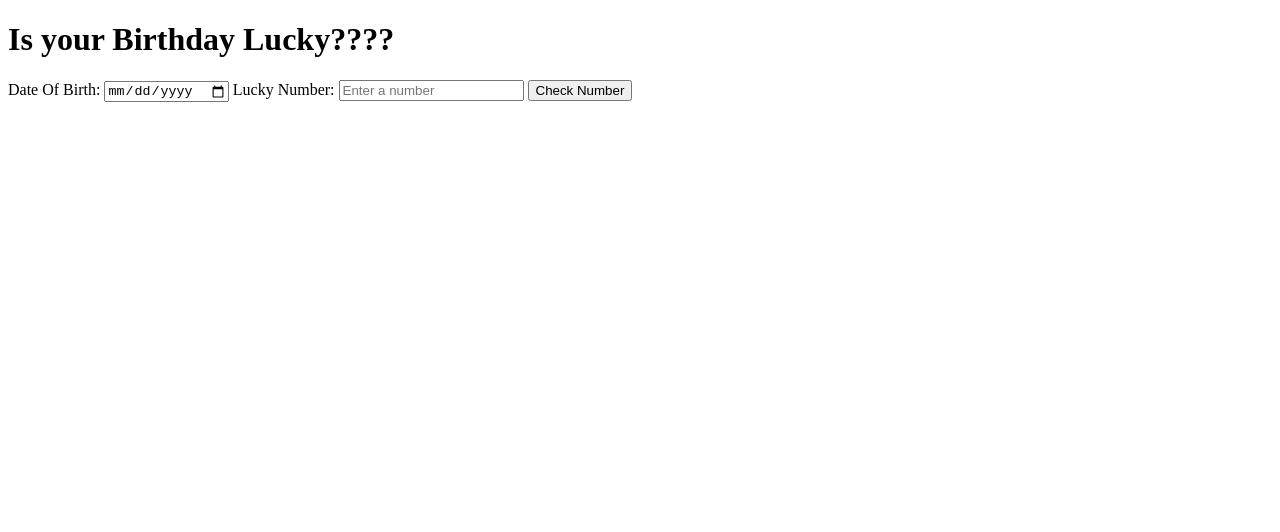
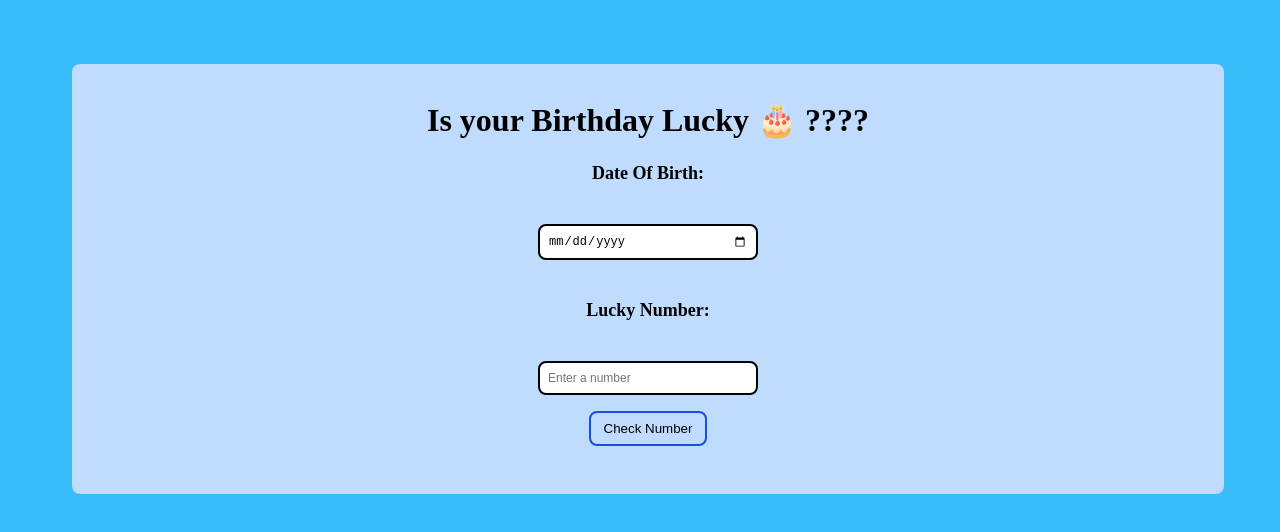
Before and after one commit to Raghuveer-07/birthday-lucky-app, a plain HTML site: page index.html in a window 1280 px wide. Drawn offline with Linux system fonts and the light colour scheme.

Commit message:
modified : css

```diff
--- a/index.html
+++ b/index.html
@@ -8,12 +8,13 @@
     <title>Lucky Birthday</title>
 </head>
 <body>
-    <h1 class="header">Is your Birthday Lucky????</h1>
+
     <main class="container">
-      <label for="birthdate-input">Date Of Birth:</label>
-      <input type="date" id="birthdate-input" />
-      <label for="lucky-number">Lucky Number:</label>
-      <input type="number" id="lucky-number" placeholder="Enter a number" />
+      <h1 class="header">Is your Birthday Lucky 🎂 ????</h1>
+      <label for="birthdate-input" class="input-label">Date Of Birth:</label>
+      <input type="date" id="birthdate-input" class="input" />
+      <label for="lucky-number" class="input-label">Lucky Number:</label>
+      <input type="number" id="lucky-number" placeholder="Enter a number" class="input" />
       <button id="check-button">Check Number</button>
 
       <p id="output-result"></p>
--- a/styles.css
+++ b/styles.css
@@ -0,0 +1,48 @@
+body {
+    background-color: #38bdf8;
+    min-width: 100vw;
+}
+
+
+
+.container {
+    background-color: #bfdbfe;
+    margin: 4rem;
+    text-align: center;
+    border-radius: 0.5rem;
+    padding: 1rem;
+  }
+
+
+
+#check-button {
+    display: block;
+    margin: auto;
+    padding: 0.5rem 0.8rem;
+    border-radius: 0.5rem;
+    background-color: transparent;
+    border: 2px solid #1d4ed8;
+    cursor: pointer;
+    width: auto;
+  }
+
+  .input-label {
+    display: block;
+    font-size: large;
+    font-weight: 600;
+    margin: 1.5rem;
+  }
+
+  .input {
+    font-size: 12px;
+    padding: 0.5rem 0.5rem;
+    margin: 1rem;
+    border: 2px solid black;
+    border-radius: 0.5rem;
+    width: 100%;
+    max-width: 200px;
+  }
+
+  #output-result {
+    font-size: 2rem;
+  }
```
